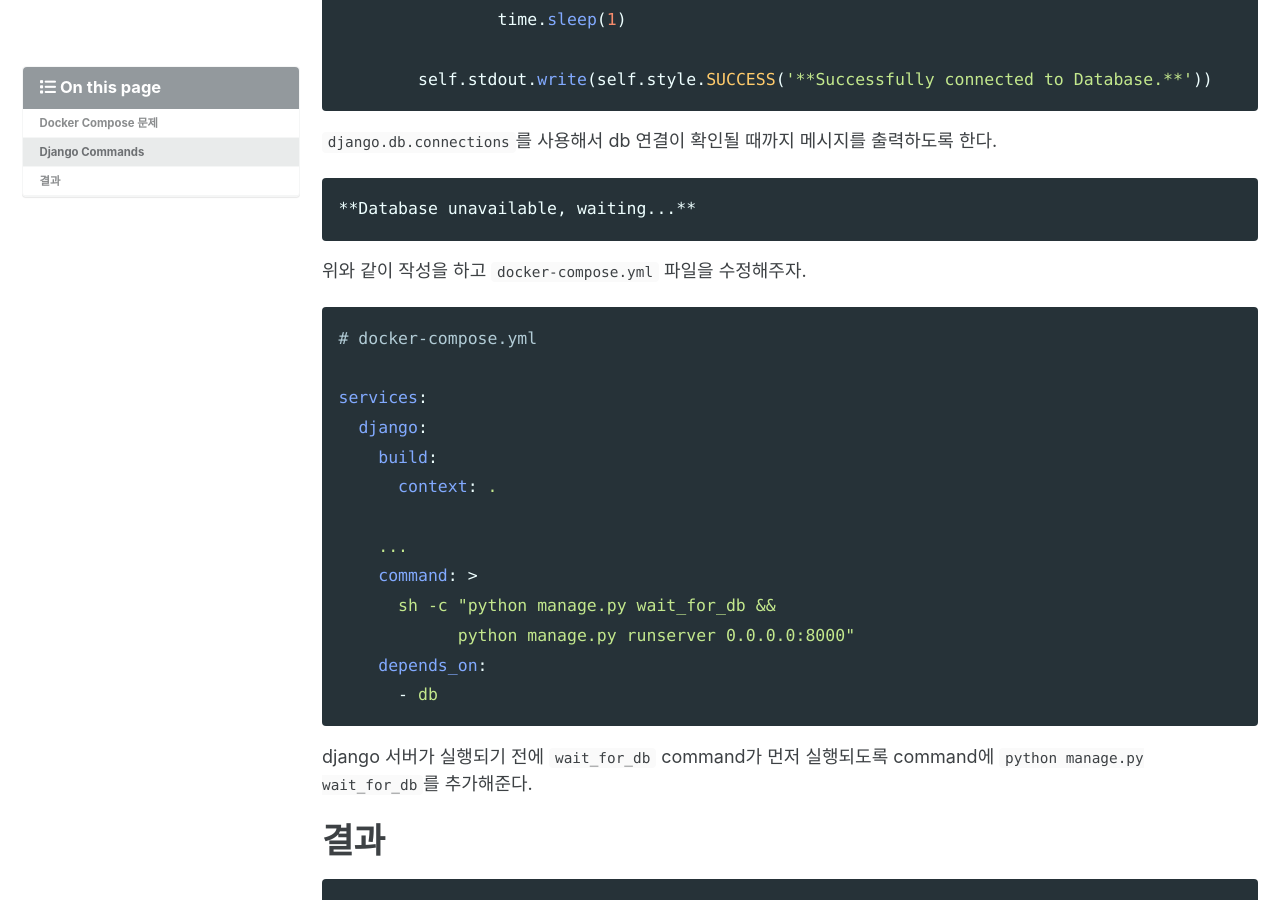
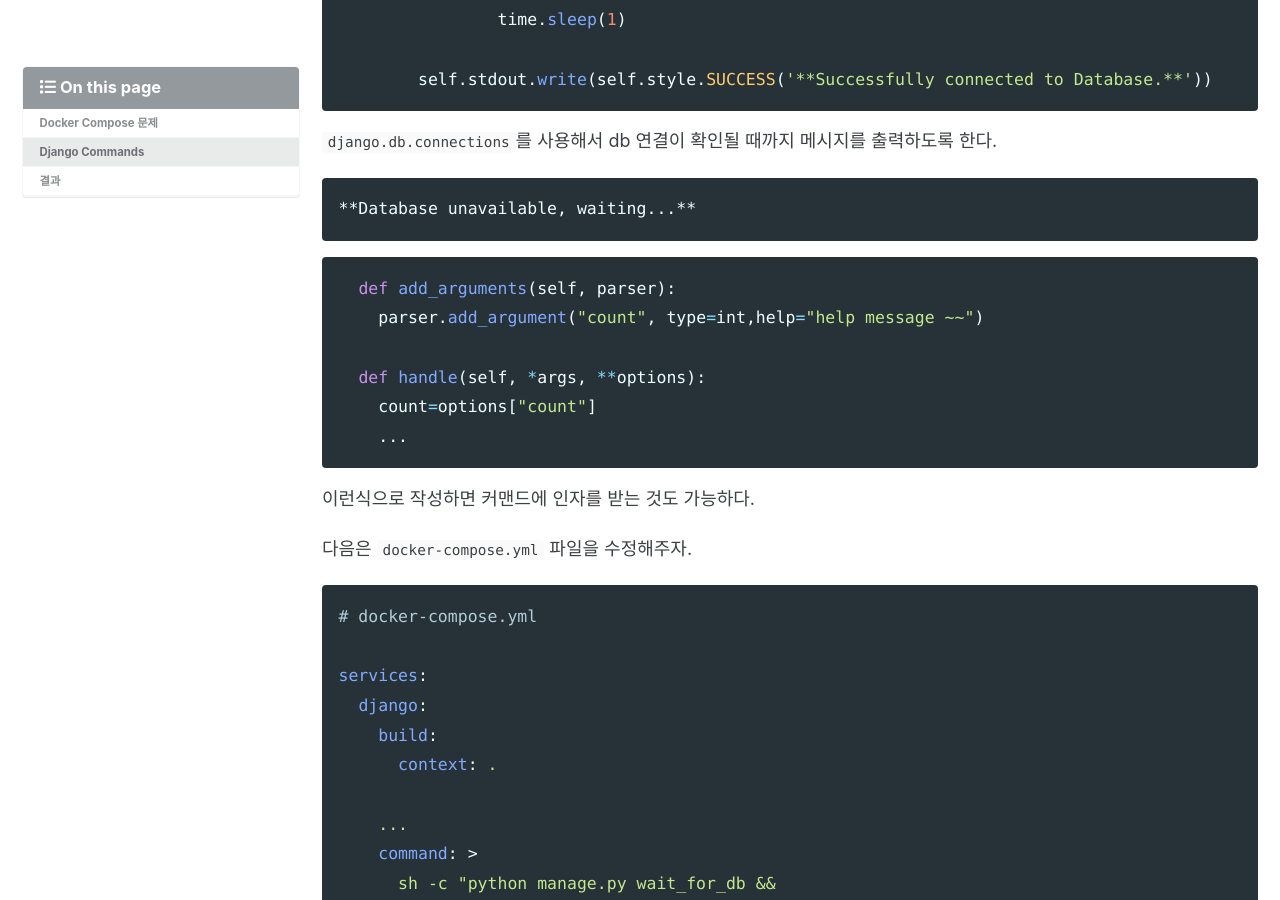
Before and after one commit to joojaeyoon/joojaeyoon.github.io, a Jekyll site: the page built from _posts/2020-04-11-django-commands.md, in a window 1280 px wide and 900 px high, scrolled down 2694 px. Built offline with Jekyll 4.4.1, drawn with Linux system fonts in a browser that asks for light colours; cached includes are drawn as plain includes; nearby versions of some CDN libraries; comment, search, counter and statistics services are not loaded; some of the changed text lies outside the part shown.

Commit message:
update post

````diff
--- a/_posts/2020-04-11-django-commands.md
+++ b/_posts/2020-04-11-django-commands.md
@@ -1,6 +1,6 @@
 ---
-title: Django Commands 사용하기
-excerpt: commands를 사용하여 db 연결 확인하기
+title: Django Custom Commands 추가하기
+excerpt: custom commands를 사용하여 django와 db 연결 확인하기
 
 header:
   teaser: /assets/images/teaser/django.png
@@ -97,7 +97,18 @@ class Command(BaseCommand):
 **Database unavailable, waiting...**
 ```
 
-위와 같이 작성을 하고 `docker-compose.yml` 파일을 수정해주자.
+```py
+  def add_arguments(self, parser):
+    parser.add_argument("count", type=int,help="help message ~~")
+
+  def handle(self, *args, **options):
+    count=options["count"]
+    ...
+```
+
+이런식으로 작성하면 커맨드에 인자를 받는 것도 가능하다.
+
+다음은 `docker-compose.yml` 파일을 수정해주자.
 
 ```yml
 # docker-compose.yml
````
